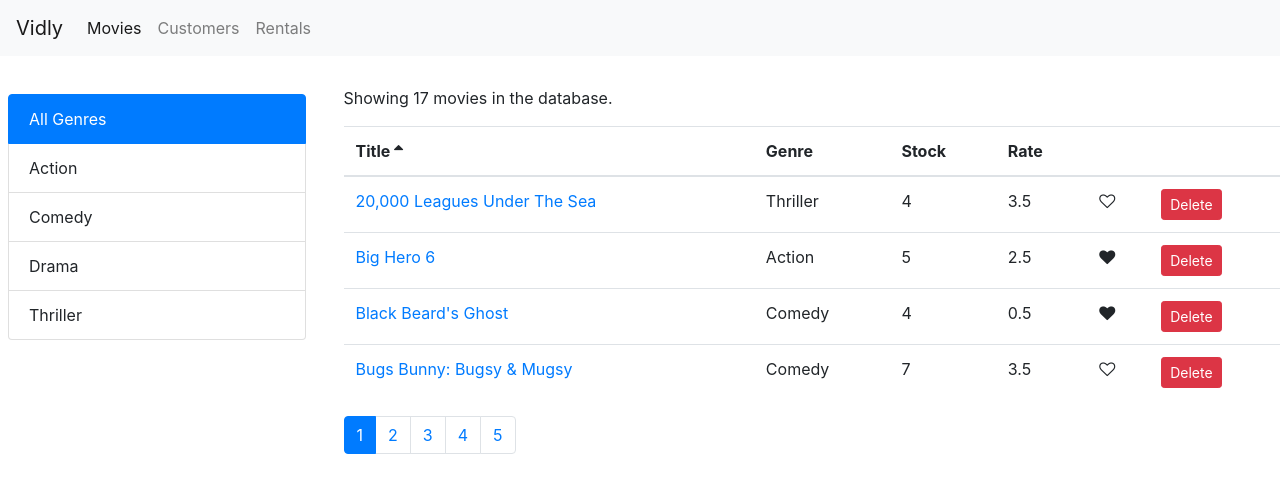
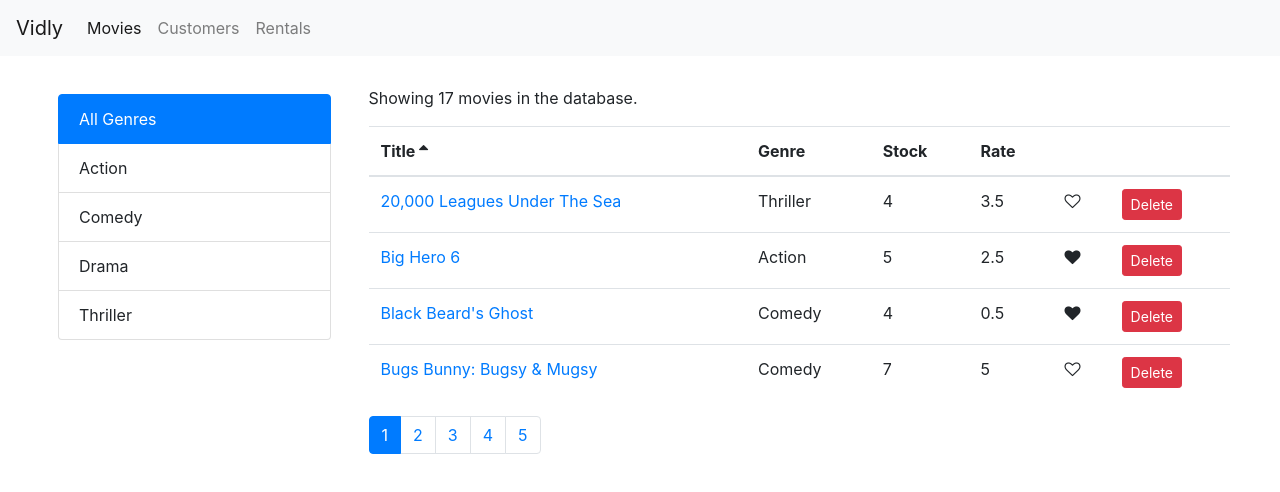
Before and after one commit to mrdaines/vidly-react, a React (Create React App) app: page /movies in a window 1280 px wide. Shown: the top 492 px of the page. Built offline with nearby package versions, Linux system fonts and the light colour scheme.

Commit message:
Adjust spacing

```diff
--- a/src/App.css
+++ b/src/App.css
@@ -36,3 +36,7 @@
     transform: rotate(360deg);
   }
 }
+
+.content {
+  margin: 0 50px;
+}
--- a/src/services/fakeMovieService.js
+++ b/src/services/fakeMovieService.js
@@ -104,7 +104,7 @@ const movies = [
     genre: { _id: "5b21ca3eeb7f6fbccd571702", name: "Comedy" },
     numberInStock: 7,
     liked: false,
-    dailyRentalRate: 3.5
+    dailyRentalRate: 5.0
   },
   {
     _id: "5b21ca3eeb7f6fbccd471820",
```
